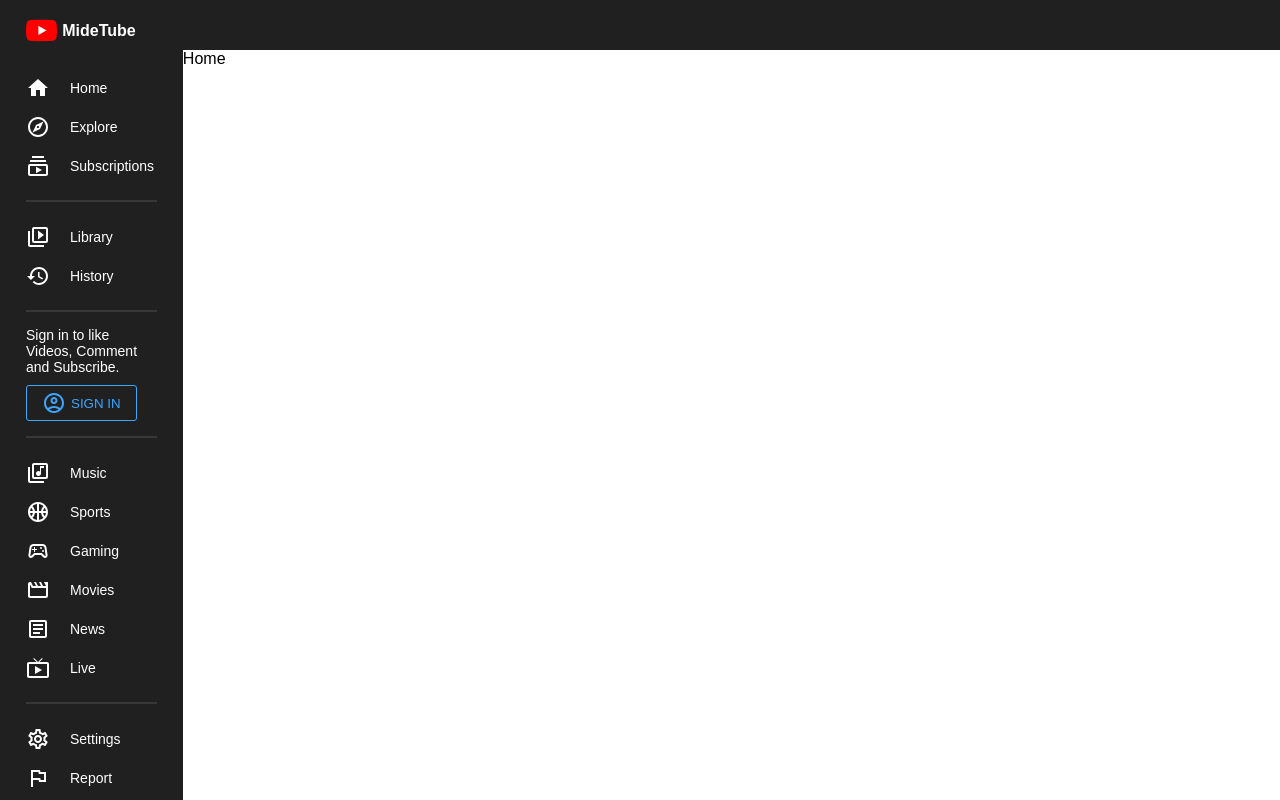
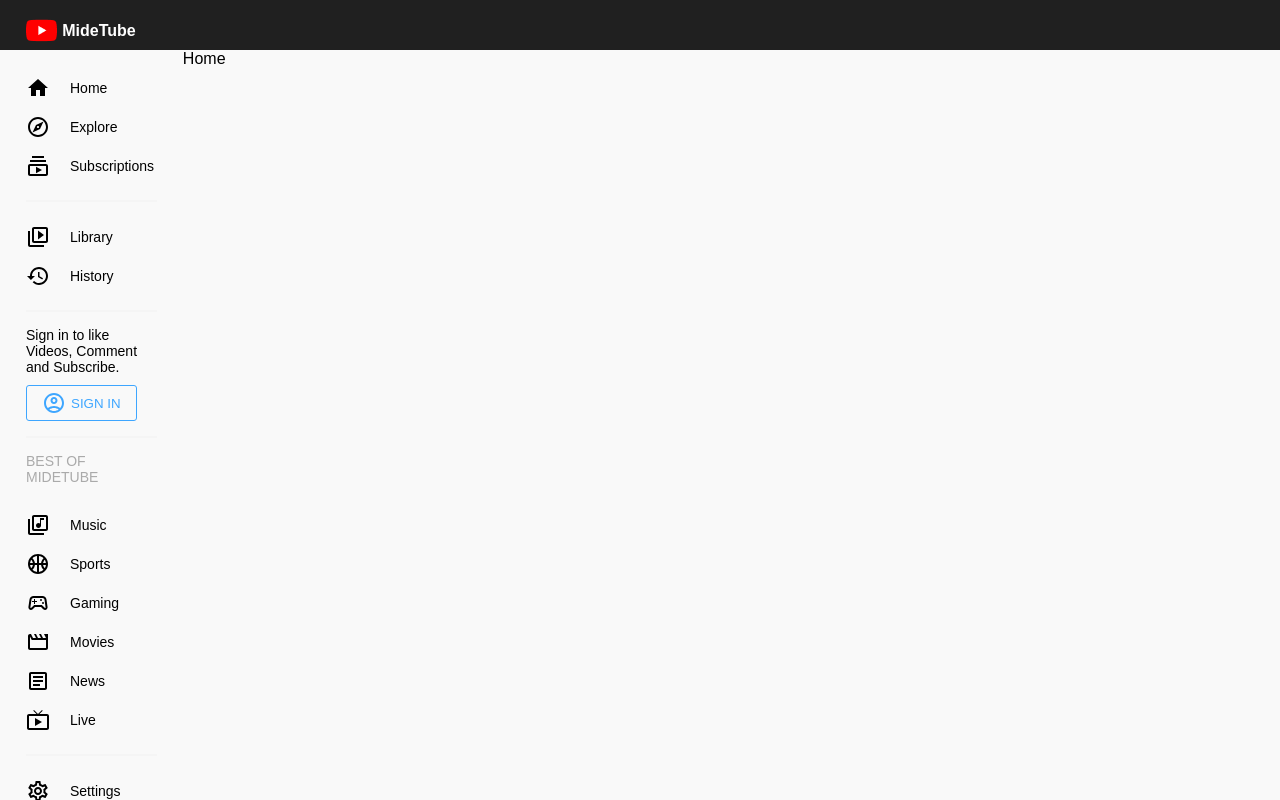
Before and after one commit to midezen/videoShare, a React (Create React App) app in the folder client/: page / in a window 1280 px wide. Built offline with nearby package versions, Linux system fonts and the light colour scheme.

Commit message:
set up Themes

```diff
--- a/client/src/App.js
+++ b/client/src/App.js
@@ -1,8 +1,10 @@
-import styled from "styled-components";
+import styled, { ThemeProvider } from "styled-components";
 import Menu from "./components/Menu";
 import Navbar from "./components/Navbar";
 import { Outlet, createBrowserRouter, RouterProvider } from "react-router-dom";
 import Home from "./pages/Home";
+import { darkTheme, lightTheme } from "./utils/Theme";
+import { useState } from "react";
 
 const Container = styled.div`
   display: flex;
@@ -10,23 +12,28 @@ const Container = styled.div`
 
 const Main = styled.div`
   flex: 6;
+  background-color: ${({ theme }) => theme.bg};
 `;
 
 const Wrapper = styled.div``;
 
 const App = () => {
+  const [darkMode, setDarkMode] = useState(false);
+
   const Layout = () => {
     return (
       <>
+        <ThemeProvider theme={darkMode ? darkTheme : lightTheme}>
           <Navbar />
           <Container>
-          <Menu />
+            <Menu darkMode={darkMode} setDarkMode={setDarkMode} />
             <Main>
               <Wrapper>
                 <Outlet />
               </Wrapper>
             </Main>
           </Container>
+        </ThemeProvider>
       </>
     );
   };
--- a/client/src/components/Menu.jsx
+++ b/client/src/components/Menu.jsx
@@ -18,9 +18,9 @@ import AccountCircleOutlinedIcon from "@mui/icons-material/AccountCircleOutlined
 
 const Container = styled.div`
   flex: 1;
-  background-color: #202020;
+  background-color: ${({ theme }) => theme.bg};
   height: calc(100vh - 50px);
-  color: white;
+  color: ${({ theme }) => theme.text};
   font-size: 14px;
   position: sticky;
   top: 50px;
@@ -29,10 +29,10 @@ const Container = styled.div`
     width: 8px;
   }
   &::-webkit-scrollbar-track {
-    background: #111;
+    background: ${({ theme }) => theme.track};
   }
   &::-webkit-scrollbar-thumb {
-    background: #333;
+    background: ${({ theme }) => theme.thumb};
   }
 `;
 
@@ -50,7 +50,7 @@ const Item = styled.div`
 
 const Hr = styled.hr`
   margin: 15px 0px;
-  border: 0.5px solid #373737;
+  border: 0.5px solid ${({ theme }) => theme.soft};
 `;
 
 const Login = styled.div``;
@@ -69,11 +69,21 @@ const Button = styled.button`
   cursor: pointer;
 `;
 
-const Menu = () => {
+const Title = styled.h2`
+  font-size: 14px;
+  font-weight: 500;
+  color: #aaaaaa;
+  margin-bottom: 20px;
+`;
+
+const Menu = ({ darkMode, setDarkMode }) => {
+  const handleTheme = () => {
+    setDarkMode(!darkMode);
+  };
+
   return (
     <Container>
       <Wrapper>
-        {/* <ItemContainer> */}
         <Item>
           <HomeIcon />
           Home
@@ -104,6 +114,7 @@ const Menu = () => {
           </Button>
         </Login>
         <Hr />
+        <Title>BEST OF MIDETUBE</Title>
         <Item>
           <LibraryMusicOutlinedIcon />
           Music
@@ -141,11 +152,10 @@ const Menu = () => {
           <HelpOutlineOutlinedIcon />
           Help
         </Item>
-        <Item>
+        <Item onClick={handleTheme}>
           <SettingsBrightnessOutlinedIcon />
           Light Mode
         </Item>
-        {/* </ItemContainer> */}
       </Wrapper>
     </Container>
   );
--- /dev/null
+++ b/client/src/utils/Theme.js
@@ -0,0 +1,19 @@
+export const darkTheme = {
+  bg: "#181818",
+  bgLighter: "#202020",
+  text: "white",
+  textSoft: "#aaaaaa",
+  soft: "#373737",
+  track: "#111",
+  thumb: "#333",
+};
+
+export const lightTheme = {
+  bg: "#f9f9f9",
+  bgLighter: "white",
+  text: "black",
+  textSoft: "#606060",
+  soft: "#f5f5f5",
+  thumb: "#bbb",
+  track: "#f1f1f1",
+};
```
Lines whose indentation alone changed are shown as unchanged.
